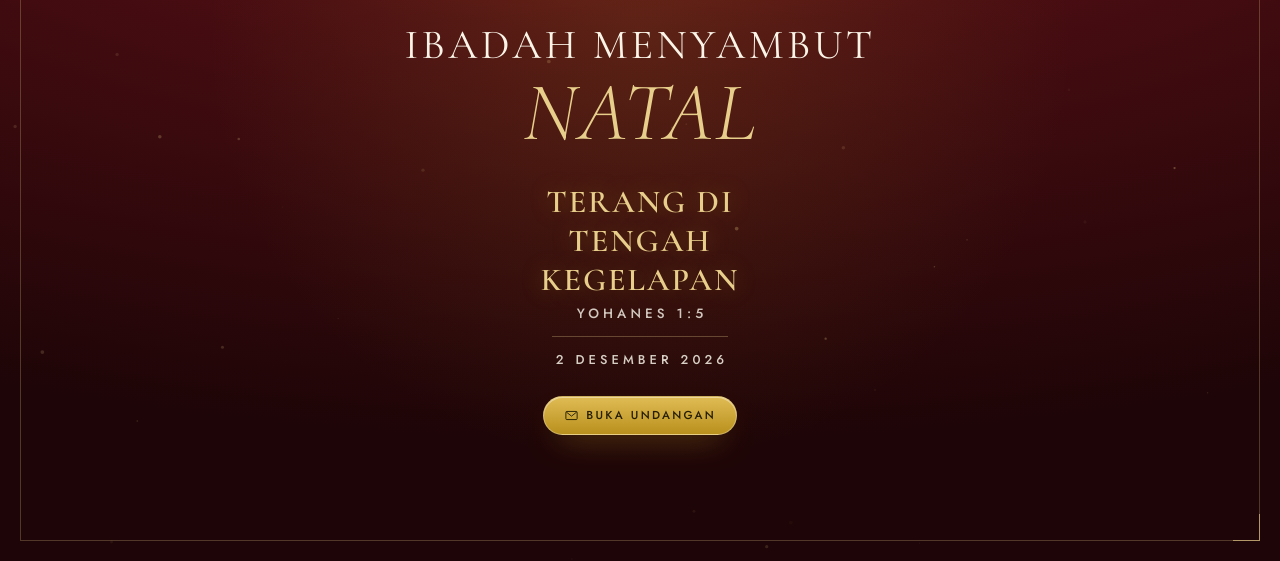
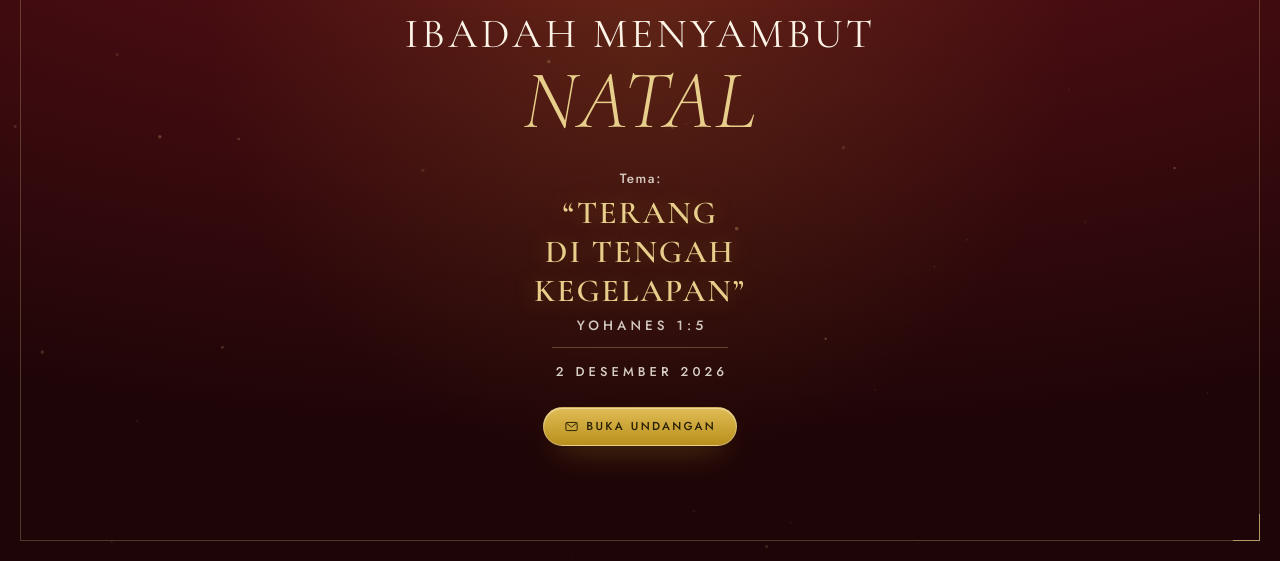
Before and after one commit to echangxgis/Undangan-Natal-K3R, a plain HTML site: page index.html in a window 1280 px wide. Shown: the part 239-800 px from the top of the page. Drawn offline with nearby package versions, Linux system fonts and the light colour scheme.

Commit message:
Tambahkan label Tema dan tanda petik pada sampul

```diff
--- a/css/style.css
+++ b/css/style.css
@@ -385,6 +385,13 @@ h2 {
   text-wrap: balance;
   color: var(--gold-2);
   text-shadow: 0 0 22px rgba(201, 162, 39, .35);
+}
+
+.cover-theme .cover-theme-label {
+  margin: 0 0 .45em;
+  text-transform: none;
+  letter-spacing: .12em;
+  text-indent: .12em;
 }
 
 .cover-theme span {
--- a/index.html
+++ b/index.html
@@ -40,7 +40,7 @@
 
     <h1 class="cover-title"><span>Ibadah Menyambut</span> <em>Natal</em></h1>
 
-    <p class="cover-theme">Terang di Tengah Kegelapan<span>Yohanes 1:5</span></p>
+    <p class="cover-theme"><span class="cover-theme-label">Tema:</span>&ldquo;Terang di Tengah Kegelapan&rdquo;<span>Yohanes 1:5</span></p>
 
     <div class="guest" id="guestCard" hidden>
       <small>Undangan untuk</small>
```
